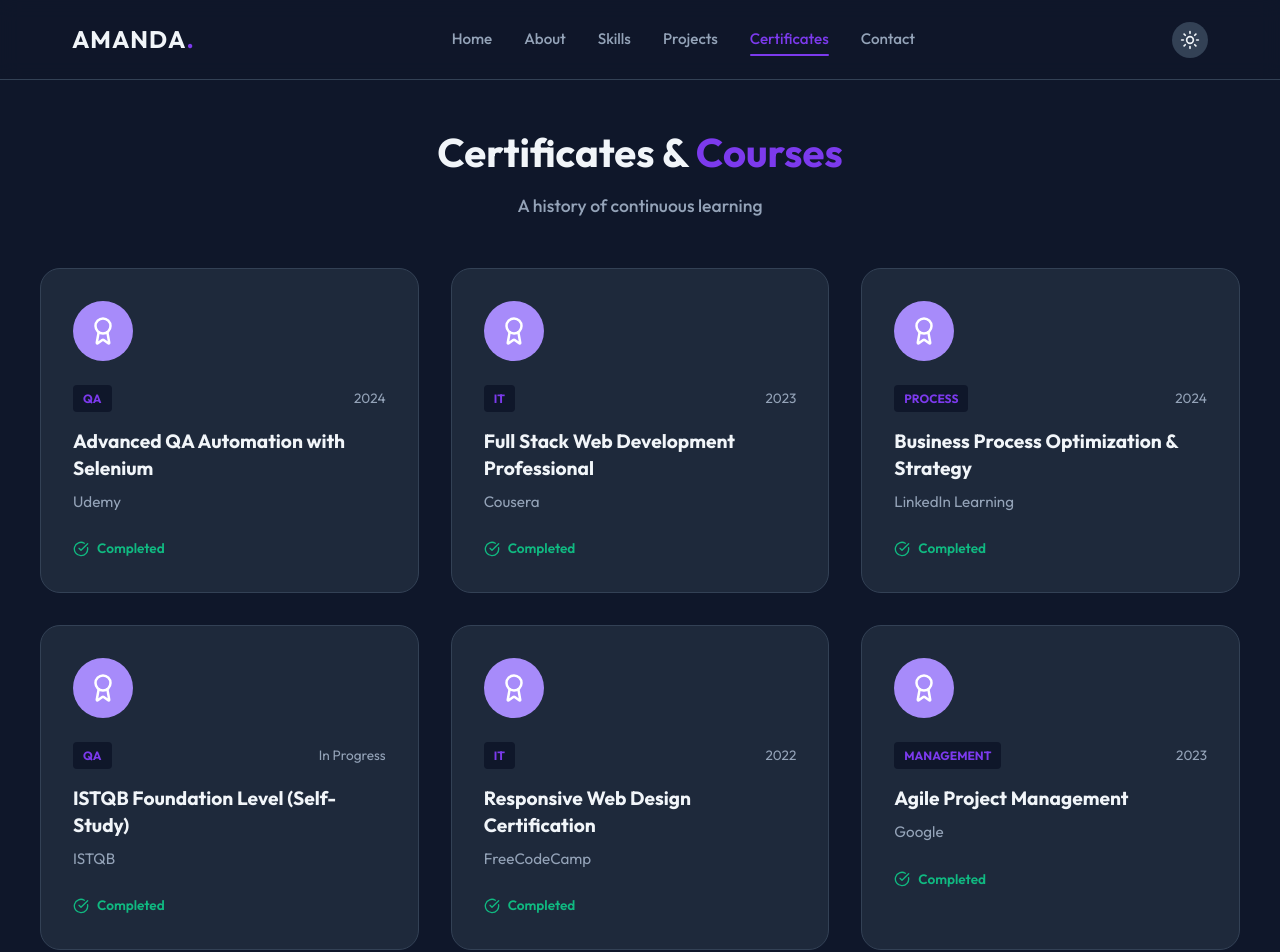
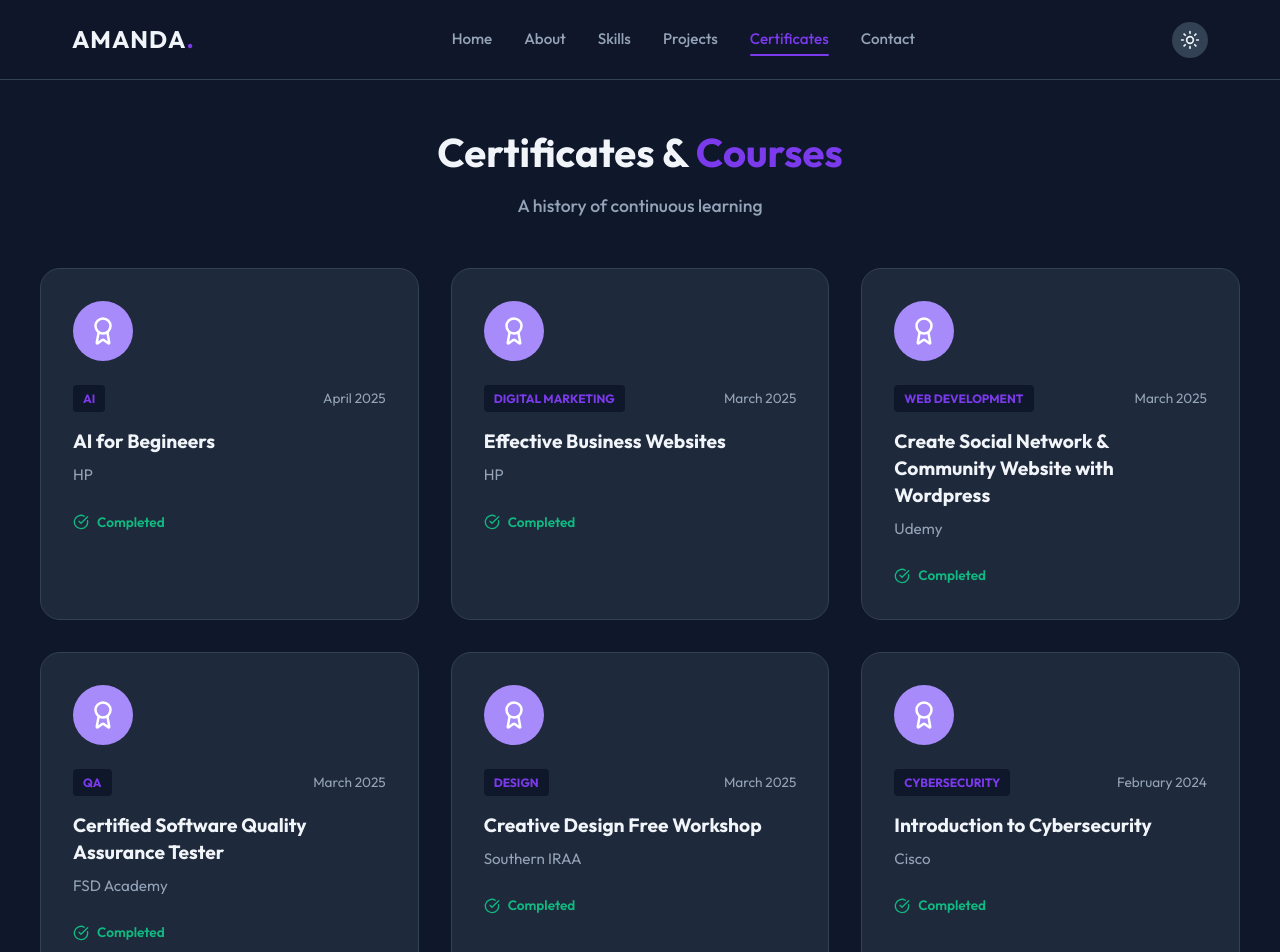
Before and after one commit to Amanda-2000/web-portfolio-site, a React (Create React App) app in the folder portfolio/: page /certificates in a window 1280 px wide. Shown: the top 952 px of the page. Built offline with nearby package versions, Linux system fonts and the light colour scheme.

Commit message:
added the cetificates

```diff
--- a/portfolio/src/pages/Certificates/Certificates.js
+++ b/portfolio/src/pages/Certificates/Certificates.js
@@ -34,40 +34,52 @@ const CertificateCard = ({ title, issuer, date, category }) => {
 const Certificates = () => {
   const certificates = [
     {
-      title: 'Advanced QA Automation with Selenium',
+      title: 'AI for Begineers',
+      issuer: 'HP',
+      date: 'April 2025',
+      category: 'AI',
+    },
+    {
+      title: 'Effective Business Websites',
+      issuer: 'HP',
+      date: 'March 2025',
+      category: 'Digital Marketing',
+    },
+    {
+      title: 'Create Social Network & Community Website with Wordpress',
       issuer: 'Udemy',
-      date: '2024',
+      date: 'March 2025',
+      category: 'Web Development',
+    },
+    {
+      title: 'Certified Software Quality Assurance Tester',
+      issuer: 'FSD Academy',
+      date: 'March 2025',
       category: 'QA',
     },
     {
-      title: 'Full Stack Web Development Professional',
-      issuer: 'Cousera',
-      date: '2023',
-      category: 'IT',
+      title: 'Creative Design Free Workshop',
+      issuer: 'Southern IRAA',
+      date: 'March 2025',
+      category: 'Design',
     },
     {
-      title: 'Business Process Optimization & Strategy',
-      issuer: 'LinkedIn Learning',
-      date: '2024',
-      category: 'Process',
+      title: 'Introduction to Cybersecurity',
+      issuer: 'Cisco',
+      date: 'February 2024',
+      category: 'Cybersecurity',
     },
     {
-      title: 'ISTQB Foundation Level (Self-Study)',
-      issuer: 'ISTQB',
-      date: 'In Progress',
-      category: 'QA',
+      title: 'Packet Tracer Know How 1: Packet Tracer 101',
+      issuer: 'Cisco',
+      date: 'February 2024',
+      category: 'Networking',
     },
     {
-      title: 'Responsive Web Design Certification',
-      issuer: 'FreeCodeCamp',
-      date: '2022',
-      category: 'IT',
-    },
-    {
-      title: 'Agile Project Management',
-      issuer: 'Google',
-      date: '2023',
-      category: 'Management',
+      title: 'Introduction to IoT',
+      issuer: 'Cisco',
+      date: 'September 2022',
+      category: 'IoT',
     },
   ];
 
```
